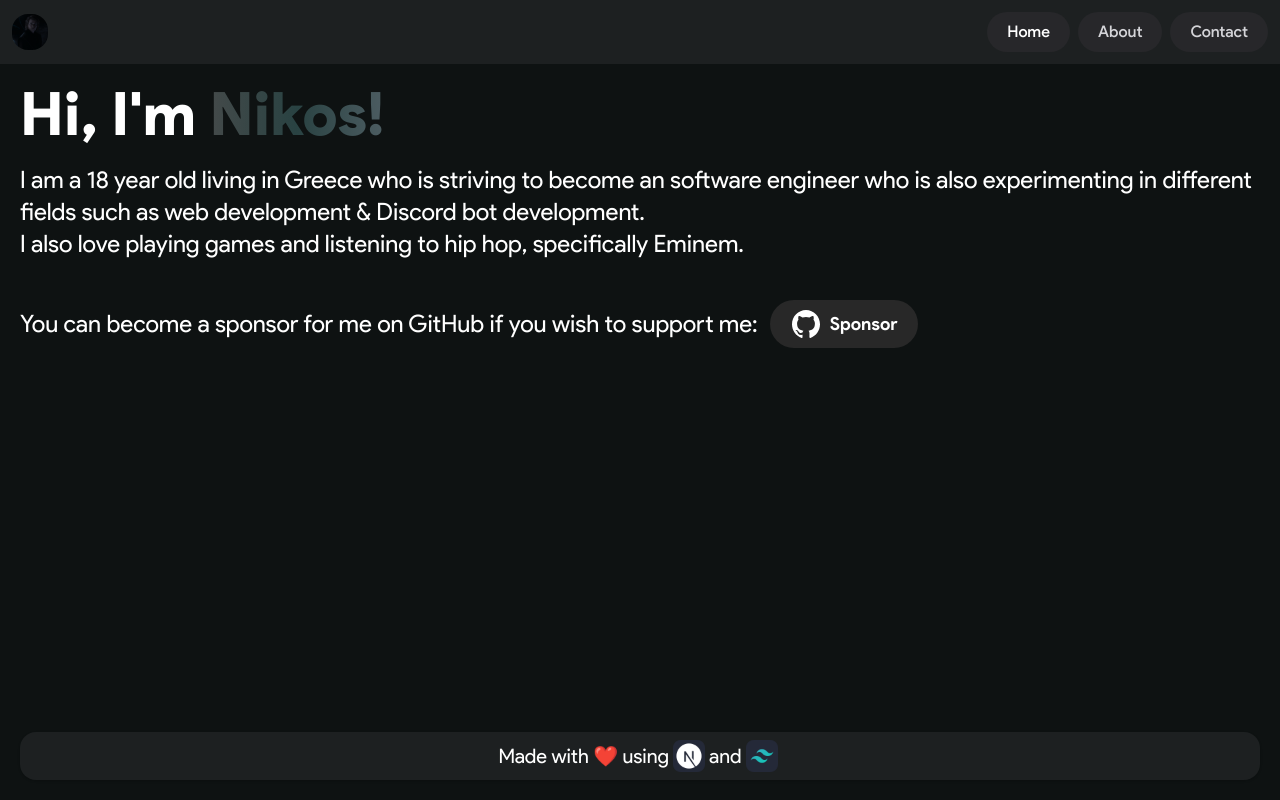
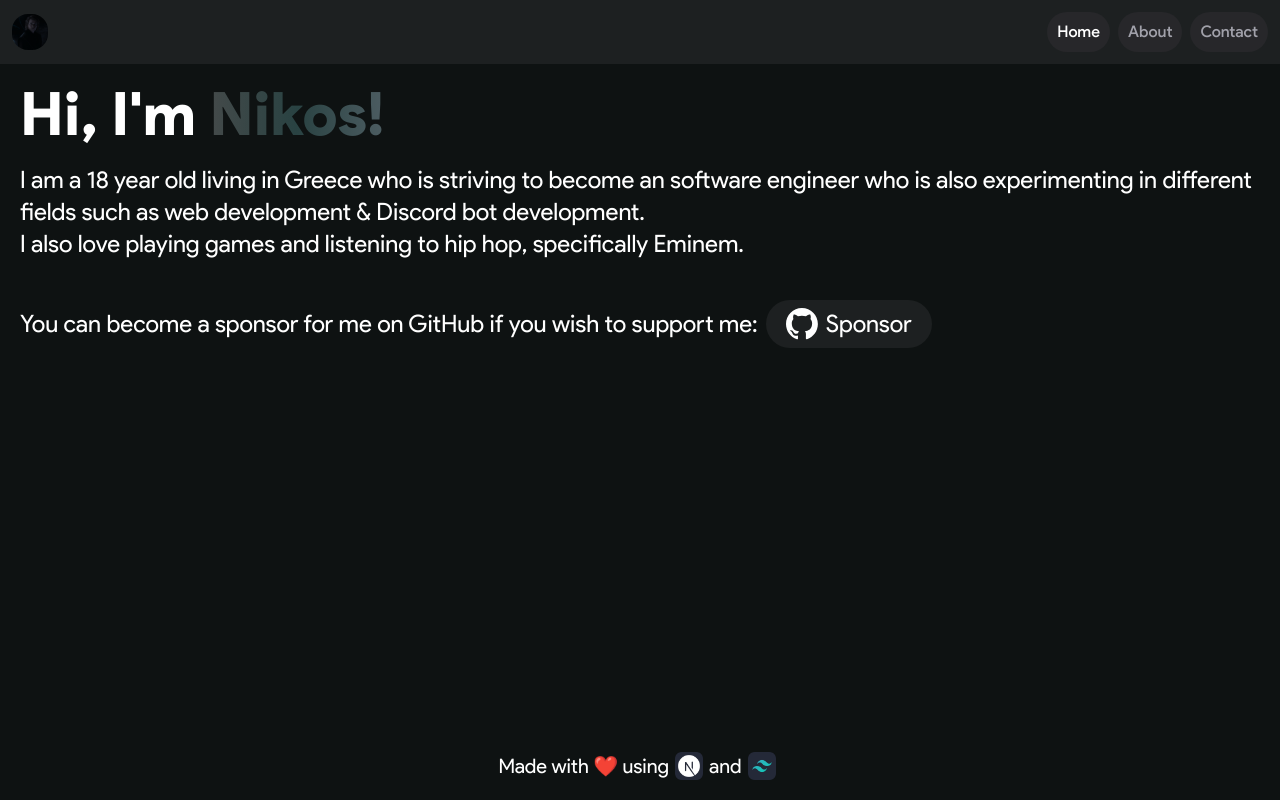
Before and after one commit to nikosszzz/nikosszzz.github.io, a Next.js app: page / in a window 1280 px wide. Built offline with nearby package versions, Linux system fonts and the light colour scheme.

Commit message:
website: updates
* push updated component code from newer private projects
* remove footer background
* make header in about me have same font size as the other two pages headers

```diff
--- a/src/app/components/Button.tsx
+++ b/src/app/components/Button.tsx
@@ -1,7 +1,15 @@
 import type { CSSProperties, MouseEventHandler } from "react";
 
-export default function Button({ style, className, children, span, onClick }: { style?: CSSProperties; className?: string; children: React.ReactNode, span?: boolean; onClick?: MouseEventHandler<HTMLElement>; }): JSX.Element {
-    return span ?
-        (<span onClick={onClick ?? undefined} className={`py-3 px-8 pt-2 pb-2 rounded-full bg-blue-500 items-center inline-flex ${className}`} style={style ? style : undefined}> {children} </span>)
-        : (<button onClick={onClick ?? undefined} className={`py-3 px-8 pt-2 pb-2 rounded-full  bg-blue-500 items-center inline-flex ${className}`} style={style ? style : undefined}> {children} </button>)
+export function Button({ style, className, children, onClick, btnUrl }: { style?: CSSProperties; className?: string; children?: React.ReactNode, onClick?: MouseEventHandler<HTMLElement>; btnUrl?: string; }): JSX.Element {
+    return (
+        <a
+            href={btnUrl ?? undefined}
+            target={"_blank"}
+            onClick={onClick ?? undefined}
+            className={`${className} py-2 px-5 rounded-full items-center justify-center inline-flex`}
+            style={style ? style : undefined}
+        >
+            {children}
+        </a>
+    );
 }
--- a/src/app/components/Card.tsx
+++ b/src/app/components/Card.tsx
@@ -1,6 +1,6 @@
 import type { ReactNode } from "react";
 
-export function Card({ className, button, cardUrl, title, description, icon, children, footer, header }: { className?: string, button?: ReactNode, cardUrl?: string, title: string, description?: string | ReactNode, icon?: ReactNode, children?: ReactNode, footer?: ReactNode, header?: ReactNode }): JSX.Element {
+export function Card({ className, button, cardUrl, title, description, icon, children, footer, header }: { className?: string, button?: ReactNode, cardUrl?: string, title?: string, description?: string | ReactNode, icon?: ReactNode, children?: ReactNode, footer?: ReactNode, header?: ReactNode }): JSX.Element {
     return (
         <a href={cardUrl ?? undefined} target="_blank" className={`${className} relative flex flex-col cursor-pointer p-[1em] rounded-lg shadow bg-primary`}>
             {header}
@@ -8,7 +8,7 @@ export function Card({ className, button, cardUrl, title, description, icon, chi
                 {icon}
                 <h5 className="md:text-lg sm:text-base font-semibold place-self-center text-pretty text-white">{title}</h5>
             </div>
-            <div className="flex flex-col items-start justify-between text-gray-400">
+            <div className="flex flex-col justify-between text-gray-400">
                 <span className="mt-[0.3em] mb-[0.8em] text-pretty">
                     {description}
                     {children}
--- a/src/app/components/Footer.tsx
+++ b/src/app/components/Footer.tsx
@@ -5,13 +5,11 @@ import tailwind from "../../../public/tailwind.png";
 export default function Footer() {
     return (
         //#292e2e - old color
-        <footer className="rounded-2xl shadow bg-secondary py-2">
-            <div className="sm:text-base md:text-xl mx-auto text-center items-center justify-center flex flex-row">
-                Made with ❤️ using
-                {<Image src={nextjs} height={32} width={32} alt={"Tailwind CSS"} className="mx-1" />}
-                and
-                {<Image src={tailwind} height={32} width={32} alt={"NextJS"} className="mx-1" />}
-            </div>
-        </footer>
+        <div className="sm:text-base md:text-xl text-center justify-center flex flex-row">
+            Made with ❤️ using
+            {<Image src={nextjs} height={28} width={28} alt={"Tailwind CSS"} className="mx-1.5" />}
+            and
+            {<Image src={tailwind} height={28} width={28} alt={"NextJS"} className="mx-1.5" />}
+        </div>
     )
 }
--- a/src/app/components/Icon.tsx
+++ b/src/app/components/Icon.tsx
@@ -41,7 +41,7 @@ const iconMap: { [key: string]: StaticImageData } = {
     fedora: fedoraIcon
 };
 
-export default function Icon({
+export function Icon({
     icon,
     height,
     width,
--- a/src/app/components/NavBar.tsx
+++ b/src/app/components/NavBar.tsx
@@ -1,7 +1,7 @@
 "use client";
 import Image from "next/image";
 import { usePathname, useRouter } from "next/navigation";
-import Button from "./Button";
+import { Button } from "./Button";
 import type { Route } from "next";
 
 const navigation: { id: Route; title: string; }[] = [
@@ -39,8 +39,8 @@ export default function Navbar() {
                             key={nav.id}
                             className={`${pathname === nav.id
                                 ? "text-white"
-                                : "text-zinc-300"
-                                } bg-zinc-800 hover:text-white text-base font-medium sm:px-5 items-center transition ease-in 500ms
+                                : "text-zinc-400 transition ease-out 500ms"
+                                } bg-zinc-800 cursor-pointer md:hover:text-white text-base font-medium sm:px-2 md:px-2.5 items-center transition ease-in 500ms
                             `}
                             onClick={() => router.push(nav.id)}
                         >
--- a/src/app/contact/page.tsx
+++ b/src/app/contact/page.tsx
@@ -1,10 +1,10 @@
-import Button from "../components/Button";
-import Icon from "../components/Icon";
+import { Button } from "../components/Button";
+import { Icon } from "../components/Icon";
 
 const contactData = [
     {
         icon: (
-            <svg xmlns="http://www.w3.org/2000/svg" height="32" width="32" viewBox="0 0 40 32"><path xmlns="http://www.w3.org/2000/svg" fill="#fff" d="m8.672 3.727 9.953 13.539L8.609 28.273h2.254l8.77-9.636 7.086 9.636h7.672l-10.516-14.3 9.324-10.246h-2.254l-8.074 8.875-6.527-8.875Zm3.316 1.691h3.524l15.562 21.164h-3.523Zm0 0" /></svg>
+            <svg xmlns="http://www.w3.org/2000/svg" width={32} height={32} viewBox="0 0 40 32"><path xmlns="http://www.w3.org/2000/svg" fill="#fff" d="m8.672 3.727 9.953 13.539L8.609 28.273h2.254l8.77-9.636 7.086 9.636h7.672l-10.516-14.3 9.324-10.246h-2.254l-8.074 8.875-6.527-8.875Zm3.316 1.691h3.524l15.562 21.164h-3.523Zm0 0" /></svg>
         ),
         platform: "X",
         name: "nikosszzz",
@@ -20,7 +20,7 @@ const contactData = [
     },
     {
         icon: (
-            <svg xmlns="http://www.w3.org/2000/svg" width="32" height="32" viewBox="0 -28.5 256 256"><path d="M216.856 16.597A208.5 208.5 0 0 0 164.042 0c-2.275 4.113-4.933 9.645-6.766 14.046q-29.538-4.442-58.533 0c-1.832-4.4-4.55-9.933-6.846-14.046a207.8 207.8 0 0 0-52.855 16.638C5.618 67.147-3.443 116.4 1.087 164.956c22.169 16.555 43.653 26.612 64.775 33.193A161 161 0 0 0 79.735 175.3a136.4 136.4 0 0 1-21.846-10.632 109 109 0 0 0 5.356-4.237c42.122 19.702 87.89 19.702 129.51 0a132 132 0 0 0 5.355 4.237 136 136 0 0 1-21.886 10.653c4.006 8.02 8.638 15.67 13.873 22.848 21.142-6.58 42.646-16.637 64.815-33.213 5.316-56.288-9.08-105.09-38.056-148.36M85.474 135.095c-12.645 0-23.015-11.805-23.015-26.18s10.149-26.2 23.015-26.2 23.236 11.804 23.015 26.2c.02 14.375-10.148 26.18-23.015 26.18m85.051 0c-12.645 0-23.014-11.805-23.014-26.18s10.148-26.2 23.014-26.2c12.867 0 23.236 11.804 23.015 26.2 0 14.375-10.148 26.18-23.015 26.18" fill="#5865F2" /></svg>
+            <svg xmlns="http://www.w3.org/2000/svg" width={32} height={32} viewBox="0 -28.5 256 256"><path d="M216.856 16.597A208.5 208.5 0 0 0 164.042 0c-2.275 4.113-4.933 9.645-6.766 14.046q-29.538-4.442-58.533 0c-1.832-4.4-4.55-9.933-6.846-14.046a207.8 207.8 0 0 0-52.855 16.638C5.618 67.147-3.443 116.4 1.087 164.956c22.169 16.555 43.653 26.612 64.775 33.193A161 161 0 0 0 79.735 175.3a136.4 136.4 0 0 1-21.846-10.632 109 109 0 0 0 5.356-4.237c42.122 19.702 87.89 19.702 129.51 0a132 132 0 0 0 5.355 4.237 136 136 0 0 1-21.886 10.653c4.006 8.02 8.638 15.67 13.873 22.848 21.142-6.58 42.646-16.637 64.815-33.213 5.316-56.288-9.08-105.09-38.056-148.36M85.474 135.095c-12.645 0-23.015-11.805-23.015-26.18s10.149-26.2 23.015-26.2 23.236 11.804 23.015 26.2c.02 14.375-10.148 26.18-23.015 26.18m85.051 0c-12.645 0-23.014-11.805-23.014-26.18s10.148-26.2 23.014-26.2c12.867 0 23.236 11.804 23.015 26.2 0 14.375-10.148 26.18-23.015 26.18" fill="#5865F2" /></svg>
         ),
         platform: "Discord",
         name: "deoptimize",
@@ -28,7 +28,7 @@ const contactData = [
     },
     {
         icon: (
-            <svg xmlns="http://www.w3.org/2000/svg" width="32" height="32" viewBox="0 0 32 32"><defs><linearGradient id="a" gradientUnits="userSpaceOnUse" x1="256" y1="0" x2="256" y2="510.132" gradientTransform="scale(.0625)"><stop offset="0" stopColor="#41bce7" stopOpacity="1" /><stop offset="1" stopColor="#22a6dc" stopOpacity="1" /></linearGradient></defs><path stroke="none" fillRule="nonzero" fill="url(#a)" d="M32 16c0 8.836-7.164 16-16 16S0 24.836 0 16 7.164 0 16 0s16 7.164 16 16m0 0" /><path stroke="none" fillRule="nonzero" fill="#ffff" fillOpacity="1" d="m23.79 9.207-2.86 14.406s-.399 1-1.5.52l-6.594-5.059-2.399-1.156-4.039-1.355s-.617-.22-.68-.7c-.062-.48.7-.738.7-.738l16.05-6.293c0-.008 1.321-.59 1.321.375m0 0" /><path stroke="none" fillRule="nonzero" fill="#d2e4f0" fillOpacity="1" d="M12.324 23.45s-.191-.02-.43-.774c-.238-.758-1.457-4.758-1.457-4.758l9.696-6.156s.562-.336.535 0c0 0 .102.062-.2.34-.3.28-7.613 6.855-7.613 6.855" /><path stroke="none" fillRule="nonzero" fill="#b5cfe4" fillOpacity="1" d="m15.363 21.012-2.605 2.383s-.207.156-.426.054l.5-4.418" /></svg>
+            <svg xmlns="http://www.w3.org/2000/svg" width={32} height={32} viewBox="0 0 32 32"><defs><linearGradient id="a" gradientUnits="userSpaceOnUse" x1="256" y1="0" x2="256" y2="510.132" gradientTransform="scale(.0625)"><stop offset="0" stopColor="#41bce7" stopOpacity="1" /><stop offset="1" stopColor="#22a6dc" stopOpacity="1" /></linearGradient></defs><path stroke="none" fillRule="nonzero" fill="url(#a)" d="M32 16c0 8.836-7.164 16-16 16S0 24.836 0 16 7.164 0 16 0s16 7.164 16 16m0 0" /><path stroke="none" fillRule="nonzero" fill="#ffff" fillOpacity="1" d="m23.79 9.207-2.86 14.406s-.399 1-1.5.52l-6.594-5.059-2.399-1.156-4.039-1.355s-.617-.22-.68-.7c-.062-.48.7-.738.7-.738l16.05-6.293c0-.008 1.321-.59 1.321.375m0 0" /><path stroke="none" fillRule="nonzero" fill="#d2e4f0" fillOpacity="1" d="M12.324 23.45s-.191-.02-.43-.774c-.238-.758-1.457-4.758-1.457-4.758l9.696-6.156s.562-.336.535 0c0 0 .102.062-.2.34-.3.28-7.613 6.855-7.613 6.855" /><path stroke="none" fillRule="nonzero" fill="#b5cfe4" fillOpacity="1" d="m15.363 21.012-2.605 2.383s-.207.156-.426.054l.5-4.418" /></svg>
         ),
         platform: "Telegram",
         name: "@deoptimize",
@@ -39,10 +39,10 @@ const contactData = [
 export default function Contact() {
     return (
         <div>
-            <div className="text-5xl md:text-6xl inline-block mb-2 font-extrabold rounded-full">Contact</div>
-            <div className="flex flex-col">
+            <div className="text-5xl md:text-6xl inline-block mb-2 font-extrabold">Contact</div>
+            <div className="flex flex-col items-start">
                 {contactData.map((d) => (
-                    <Button span={true} key={d.platform.toLowerCase()} className="bg-transparent flex flex-row gap-2 pl-0 pt-1">
+                    <Button key={d.platform.toLowerCase()} className="bg-transparent flex flex-row gap-2 pl-0 pt-1">
                         <span className="p-1">{d.icon}</span>
                         <div className="text-2xl">{d.platform}</div>
                         <a href={d.url} target="_blank" className="ml-2 text-xl bg-primary rounded-xl px-2">{d.name}</a>
--- a/src/app/layout.tsx
+++ b/src/app/layout.tsx
@@ -1,15 +1,16 @@
 import dynamic from "next/dynamic";
 import React, { Suspense } from "react";
 import { Metadata } from "next";
+import { configDotenv } from "dotenv";
+import { Inter } from 'next/font/google';
+
+configDotenv();
+
 const Footer = dynamic(() => import("./components/Footer"));
 const Navbar = dynamic(() => import("./components/NavBar"));
 
 import './globals.css';
 const inter = Inter({ subsets: ['latin'] });
-import { Inter } from 'next/font/google';
-
-import { configDotenv } from "dotenv";
-configDotenv();
 
 export const metadata: Metadata = {
   title: 'nikoszz - Personal Website',
@@ -28,7 +29,7 @@ export default function RootLayout({
 }) {
   return (
     <html lang="en" className="min-h-[100vh]">
-      <body className={`${inter.className} min-h-[100vh]`}>
+      <body className={`${inter.className} min-h-[100vh] antialiased`}>
         <Suspense>
           <div className="min-h-screen flex flex-col justify-between">
             <Navbar />
--- a/src/app/page.tsx
+++ b/src/app/page.tsx
@@ -1,11 +1,9 @@
-import Icon from "./components/Icon";
-import Button from "./components/Button";
-import Link from "next/link";
+import { Button } from "./components/Button";
 
 export default function Home() {
   return (
     <div>
-      <div className="sm:text-5xl md:text-6xl inline-block mb-5 font-extrabold rounded-full">
+      <div className="sm:text-5xl md:text-6xl inline-block mb-5 font-extrabold">
         Hi, I&apos;m <span className=" bg-gradient-to-r from-[#444a4a] via-[#294242] to-[#4c5c61] text-transparent bg-clip-text">Nikos!</span>
       </div>
 
@@ -16,13 +14,12 @@ export default function Home() {
 
         <div className="pt-10 flex items-center">
           You can become a sponsor for me on GitHub if you wish to support me:
-          <Link href={"https://github.com/sponsors/nikosszzz"}>
-            <Button className="ml-3 box-content px-[20px] inline-block text-3xl font-extrabold rounded-full bg-primary">
-              <div className="flex flex-row gap-2 items-center">
-                <Icon icon={"github"} width={32} height={32} className="w-8 h-8 rounded-xl" /> <span className="text-lg font-bold" >Sponsor</span>
-              </div>
-            </Button>
-          </Link>
+          <Button className="bg-secondary ml-2" btnUrl="https://github.com/sponsors/nikosszzz">
+            <svg xmlns="http://www.w3.org/2000/svg" width={32} height={32} className="mr-2">
+              <path fill-rule="evenodd" clip-rule="evenodd" d="M15.953 0C7.131 0 0 7.184 0 16.071 0 23.175 4.569 29.189 10.908 31.317c0.792 0.16 1.083 -0.346 1.083 -0.771 0 -0.372 -0.026 -1.649 -0.026 -2.98 -4.438 0.958 -5.362 -1.916 -5.362 -1.916 -0.713 -1.863 -1.77 -2.341 -1.77 -2.341 -1.452 -0.985 0.106 -0.985 0.106 -0.985 1.611 0.106 2.457 1.649 2.457 1.649 1.426 2.447 3.724 1.756 4.648 1.331 0.132 -1.038 0.555 -1.756 1.004 -2.155 -3.539 -0.372 -7.263 -1.756 -7.263 -7.929 0 -1.756 0.633 -3.193 1.637 -4.31 -0.159 -0.399 -0.713 -2.049 0.159 -4.258 0 0 1.347 -0.426 4.384 1.649a15.35 15.35 0 0 1 3.988 -0.532c1.347 0 2.72 0.186 3.988 0.532 3.038 -2.075 4.385 -1.649 4.385 -1.649 0.872 2.208 0.317 3.858 0.159 4.258 1.03 1.117 1.637 2.554 1.637 4.31 0 6.173 -3.724 7.53 -7.29 7.929 0.581 0.505 1.083 1.463 1.083 2.98 0 2.155 -0.026 3.885 -0.026 4.417 0 0.426 0.29 0.931 1.083 0.772C27.31 29.188 31.88 23.175 31.88 16.071 31.904 7.184 24.747 0 15.953 0" fill="#fff" />
+            </svg>
+            Sponsor
+          </Button>
         </div>
       </div>
     </div>
```
Also changed, not shown: src/app/about/page.tsx (+10 -8 lines).
